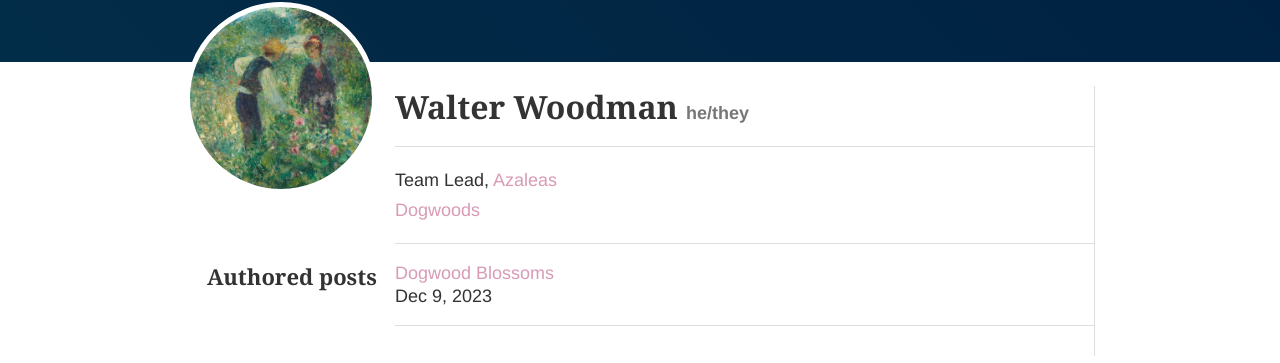
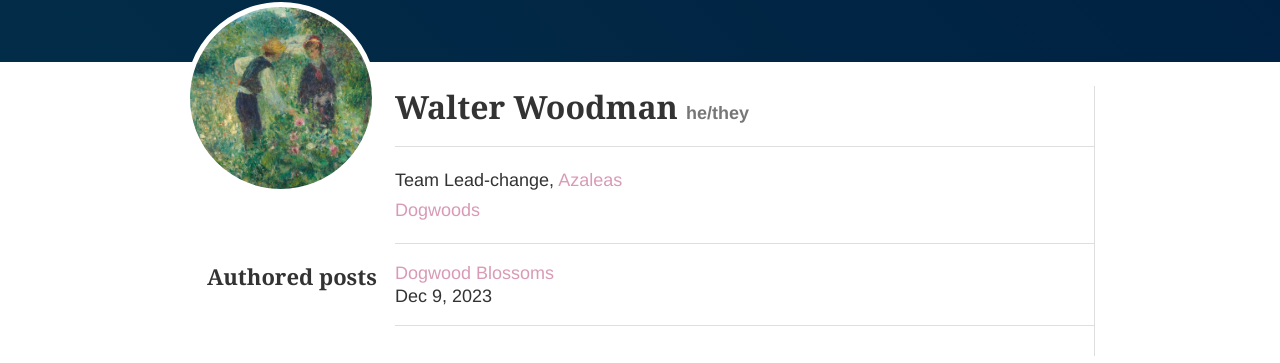
Before and after one commit to nicolelaine/dogwood, a Jekyll site: the page built from _people/walter-woodman.md, in a window 1280 px wide and 1086 px high. Shown: the part 192-555 px from the top of the window. Built offline with Jekyll 4.4.1, drawn with Linux system fonts in a browser that asks for light colours; cached includes are drawn as plain includes.

Commit message:
Changed Woody's title

```diff
--- a/_people/walter-woodman.md
+++ b/_people/walter-woodman.md
@@ -3,7 +3,7 @@
 pronouns: he/they
 image: /img/people/Renoir.jpg
 roles:
-  - title: Team Lead
+  - title: Team Lead-change
     at: Azaleas
   - at: Dogwoods
 ---
```
